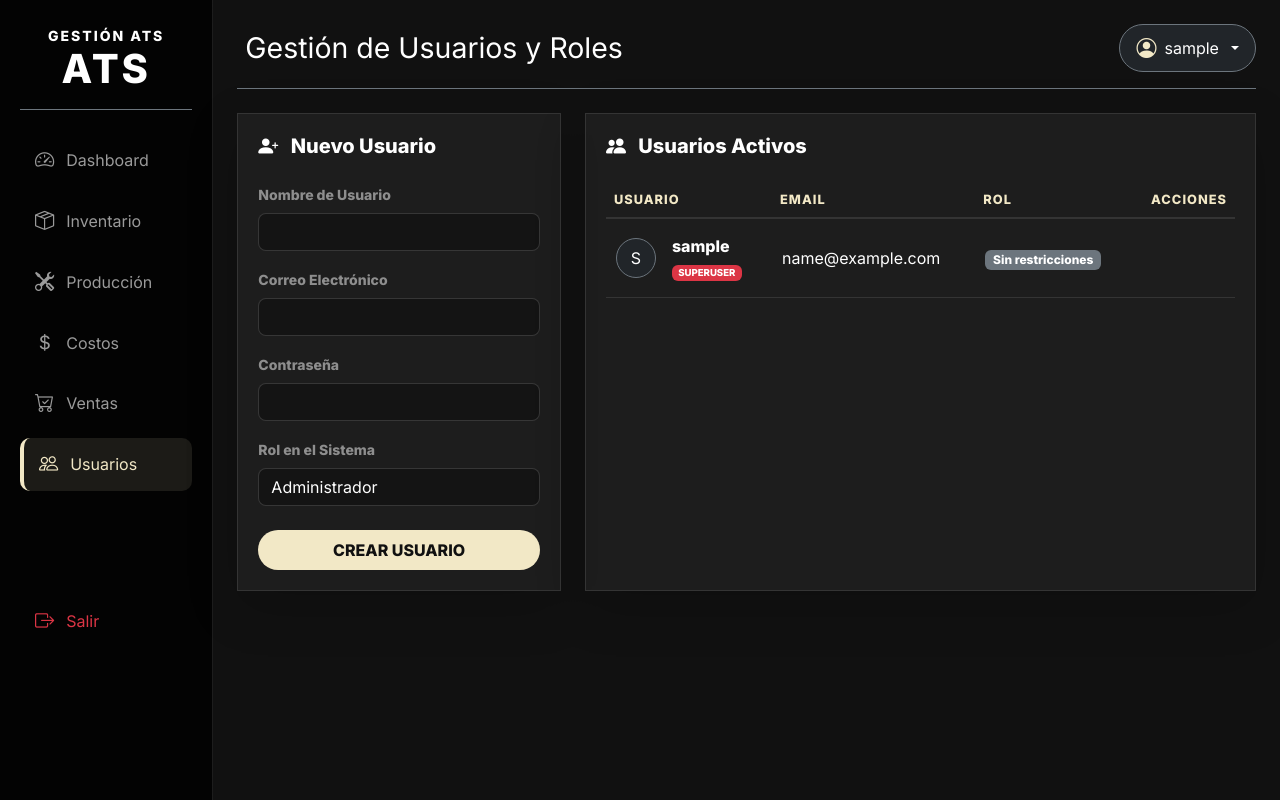
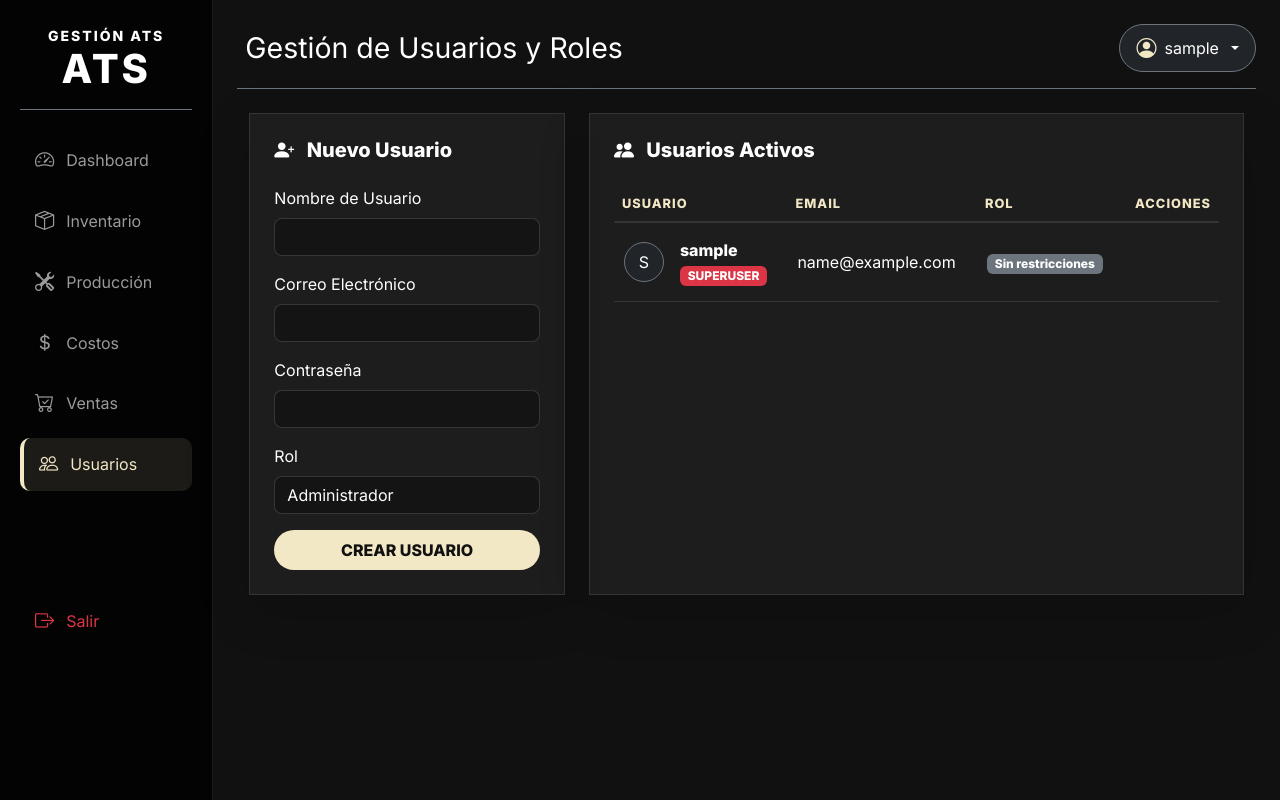
Before and after one commit to Mich-Tech-Soluciones/proyecto-quinto, a Django app: page /users/ in a window 1280 px wide. Run offline with Django 5.2, Linux system fonts and the light colour scheme; the visitor is signed in with stand-in values (Sample User, id 1); data comes from the database, SQL or seed files in the repository.

Commit message:
Agregar interfaz de gestión de usuarios con roles

```diff
--- a/templates/users/list.html
+++ b/templates/users/list.html
@@ -1,52 +1,51 @@
-{% extends "base.html" %}
+{% extends 'base.html' %}
 
 {% block page_title %}Gestión de Usuarios y Roles{% endblock %}
 
 {% block content %}
+<div class="container mt-4">
   <div class="row g-4">
-    <!-- Formulario agregar -->
     <div class="col-lg-4">
-        <div class="glass-card shadow-lg h-100">
+      <div class="glass-card shadow-lg p-4 h-100">
         <h5 class="fw-bold text-white mb-4"><i class="bi bi-person-plus-fill me-2 text-atrium"></i> Nuevo Usuario</h5>
-            <form method="POST">
+        <form method="post">
           {% csrf_token %}
           <input type="hidden" name="action" value="add">
 
           <div class="mb-3">
-                    <label class="form-label text-white-50 small fw-bold uppercase">Nombre de Usuario</label>
-                    <input type="text" name="username" class="form-control bg-dark border-secondary text-white" required>
+            <label class="form-label">Nombre de Usuario</label>
+            <input class="form-control bg-dark border-secondary text-white" name="username" required>
           </div>
 
           <div class="mb-3">
-                    <label class="form-label text-white-50 small fw-bold uppercase">Correo Electrónico</label>
-                    <input type="email" name="email" class="form-control bg-dark border-secondary text-white">
+            <label class="form-label">Correo Electrónico</label>
+            <input class="form-control bg-dark border-secondary text-white" type="email" name="email">
           </div>
 
           <div class="mb-3">
-                    <label class="form-label text-white-50 small fw-bold uppercase">Contraseña</label>
-                    <input type="password" name="password" class="form-control bg-dark border-secondary text-white" required>
+            <label class="form-label">Contraseña</label>
+            <input class="form-control bg-dark border-secondary text-white" type="password" name="password" required>
           </div>
 
-                <div class="mb-4">
-                    <label class="form-label text-white-50 small fw-bold uppercase">Rol en el Sistema</label>
-                    <select name="role" class="form-select bg-dark border-secondary text-white" required>
+          <div class="mb-3">
+            <label class="form-label">Rol</label>
+            <select class="form-select bg-dark border-secondary text-white" name="role" required>
               {% for key, name in roles %}
               <option value="{{ key }}">{{ name }}</option>
               {% endfor %}
             </select>
           </div>
 
-                <button type="submit" class="btn btn-atrium w-100 py-2 fw-bold">CREAR USUARIO</button>
+          <button class="btn btn-atrium w-100 py-2 fw-bold" type="submit">CREAR USUARIO</button>
         </form>
       </div>
     </div>
 
-    <!-- Listado -->
     <div class="col-lg-8">
-        <div class="glass-card shadow-lg h-100">
+      <div class="glass-card shadow-lg p-4 h-100">
         <h5 class="fw-bold text-white mb-4"><i class="bi bi-people-fill me-2 text-atrium"></i> Usuarios Activos</h5>
         <div class="table-responsive">
-                <table class="table custom-table align-middle">
+          <table class="table custom-table align-middle text-white">
             <thead>
               <tr>
                 <th>Usuario</th>
@@ -59,26 +58,28 @@
               {% for u in users %}
               <tr>
                 <td>
-                                <div class="d-flex align-items-center">
-                                    <div class="rounded-circle bg-dark border border-secondary text-white d-flex align-items-center justify-content-center me-3" style="width:40px; height:40px;">
+                  <div class="d-flex align-items-center gap-3">
+                    <div class="rounded-circle bg-dark border border-secondary text-white d-flex align-items-center justify-content-center" style="width:40px; height:40px;">
                       {{ u.username.0|upper }}
                     </div>
                     <div>
                       <div class="fw-bold text-white">{{ u.username }}</div>
-                                        {% if u.is_superuser %}<span class="badge bg-danger small" style="font-size:0.6rem;">SUPERUSER</span>{% endif %}
+                      {% if u.is_superuser %}
+                      <span class="badge bg-danger small">SUPERUSER</span>
+                      {% endif %}
                     </div>
                   </div>
                 </td>
-                            <td class="text-white-50">{{ u.email|default:"-" }}</td>
+                <td class="text-white-50">{{ u.email|default:'-' }}</td>
                 <td>
                   {% if u.is_superuser %}
                   <span class="badge bg-secondary">Sin restricciones</span>
                   {% else %}
-                                    <form method="POST" class="d-inline">
+                  <form method="post" class="d-inline">
                     {% csrf_token %}
                     <input type="hidden" name="action" value="edit_role">
                     <input type="hidden" name="user_id" value="{{ u.id }}">
-                                        <select name="role" class="form-select form-select-sm bg-dark text-white border-secondary" style="width: 150px;" onchange="this.form.submit()">
+                    <select name="role" class="form-select form-select-sm bg-dark text-white border-secondary" style="width: 170px;" onchange="this.form.submit()">
                       {% for key, name in roles %}
                       <option value="{{ key }}" {% if u.role == key %}selected{% endif %}>{{ name }}</option>
                       {% endfor %}
@@ -88,7 +89,7 @@
                 </td>
                 <td class="text-end">
                   {% if not u.is_superuser %}
-                                <form method="POST" class="d-inline" onsubmit="return confirm('¿Seguro que deseas eliminar este usuario?');">
+                  <form method="post" class="d-inline" onsubmit="return confirm('¿Eliminar usuario?');">
                     {% csrf_token %}
                     <input type="hidden" name="action" value="delete">
                     <input type="hidden" name="user_id" value="{{ u.id }}">
@@ -100,7 +101,9 @@
                 </td>
               </tr>
               {% empty %}
-                        <tr><td colspan="4" class="text-center text-muted py-5">No hay usuarios.</td></tr>
+              <tr>
+                <td colspan="4" class="text-center text-muted py-5">No hay usuarios.</td>
+              </tr>
               {% endfor %}
             </tbody>
           </table>
@@ -108,4 +111,5 @@
       </div>
     </div>
   </div>
+</div>
 {% endblock %}
```
Lines whose indentation alone changed are shown as unchanged.
